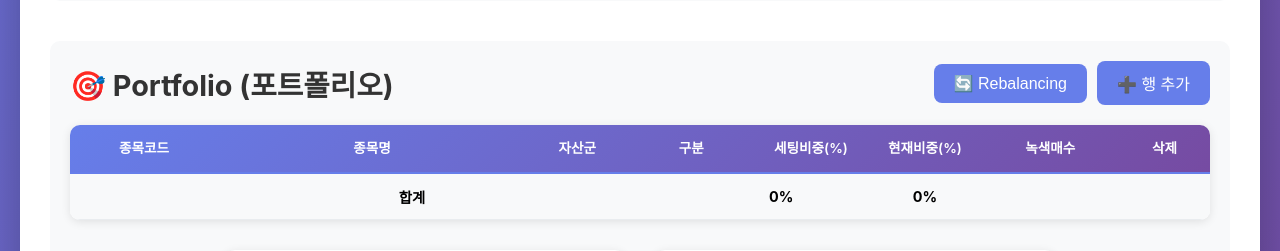
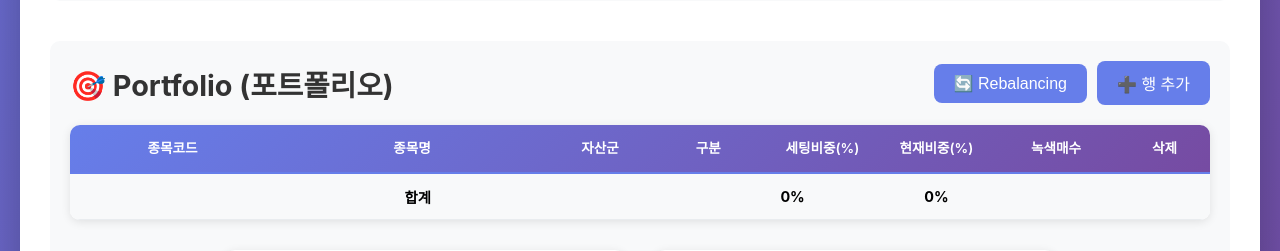
Before and after one commit to woonjounglee-cloud/Tuesday, a Python web app: template templates/index.html in a window 1280 px wide. Shown: the part 1003-1254 px from the top of the page. Run offline with Jinja, Linux system fonts and the light colour scheme; the template is opened without the code that fills it, so the values that code supplies are empty.

Commit message:
Adjust portfolio stock code column width and center align input fields

```diff
--- a/static/style.css
+++ b/static/style.css
@@ -298,13 +298,13 @@ table {
 }
 
 /* Portfolio 테이블 컬럼 너비 */
-#portfolio-table th:nth-child(1), #wj-isa-portfolio-table th:nth-child(1) { width: 13%; }  /* 종목코드 */
-#portfolio-table th:nth-child(2), #wj-isa-portfolio-table th:nth-child(2) { width: 27%; }  /* 종목명 */
+#portfolio-table th:nth-child(1), #wj-isa-portfolio-table th:nth-child(1) { width: 18%; }  /* 종목코드 */
+#portfolio-table th:nth-child(2), #wj-isa-portfolio-table th:nth-child(2) { width: 24%; }  /* 종목명 */
 #portfolio-table th:nth-child(3), #wj-isa-portfolio-table th:nth-child(3) { width: 9%; }  /* 자산군 */
-#portfolio-table th:nth-child(4), #wj-isa-portfolio-table th:nth-child(4) { width: 11%; }  /* 구분 */
+#portfolio-table th:nth-child(4), #wj-isa-portfolio-table th:nth-child(4) { width: 10%; }  /* 구분 */
 #portfolio-table th:nth-child(5), #wj-isa-portfolio-table th:nth-child(5) { width: 10%; }  /* 세팅비중 */
 #portfolio-table th:nth-child(6), #wj-isa-portfolio-table th:nth-child(6) { width: 10%; }  /* 현재비중 */
-#portfolio-table th:nth-child(7), #wj-isa-portfolio-table th:nth-child(7) { width: 12%; }  /* 녹색매수 */
+#portfolio-table th:nth-child(7), #wj-isa-portfolio-table th:nth-child(7) { width: 11%; }  /* 녹색매수 */
 #portfolio-table th:nth-child(8), #wj-isa-portfolio-table th:nth-child(8) { width: 8%; }  /* 삭제 */
 
 #portfolio-table input, #wj-isa-portfolio-table input {
@@ -343,6 +343,12 @@ td {
 /* 종목코드 열은 가운데 정렬 */
 #roi-table td:nth-child(1), #wj-isa-roi-table td:nth-child(1),
 #portfolio-table td:nth-child(1), #wj-isa-portfolio-table td:nth-child(1) {
+    text-align: center;
+}
+
+/* 종목코드 입력 필드도 가운데 정렬 */
+#roi-table td:nth-child(1) input, #wj-isa-roi-table td:nth-child(1) input,
+#portfolio-table td:nth-child(1) input, #wj-isa-portfolio-table td:nth-child(1) input {
     text-align: center;
 }
 
```
